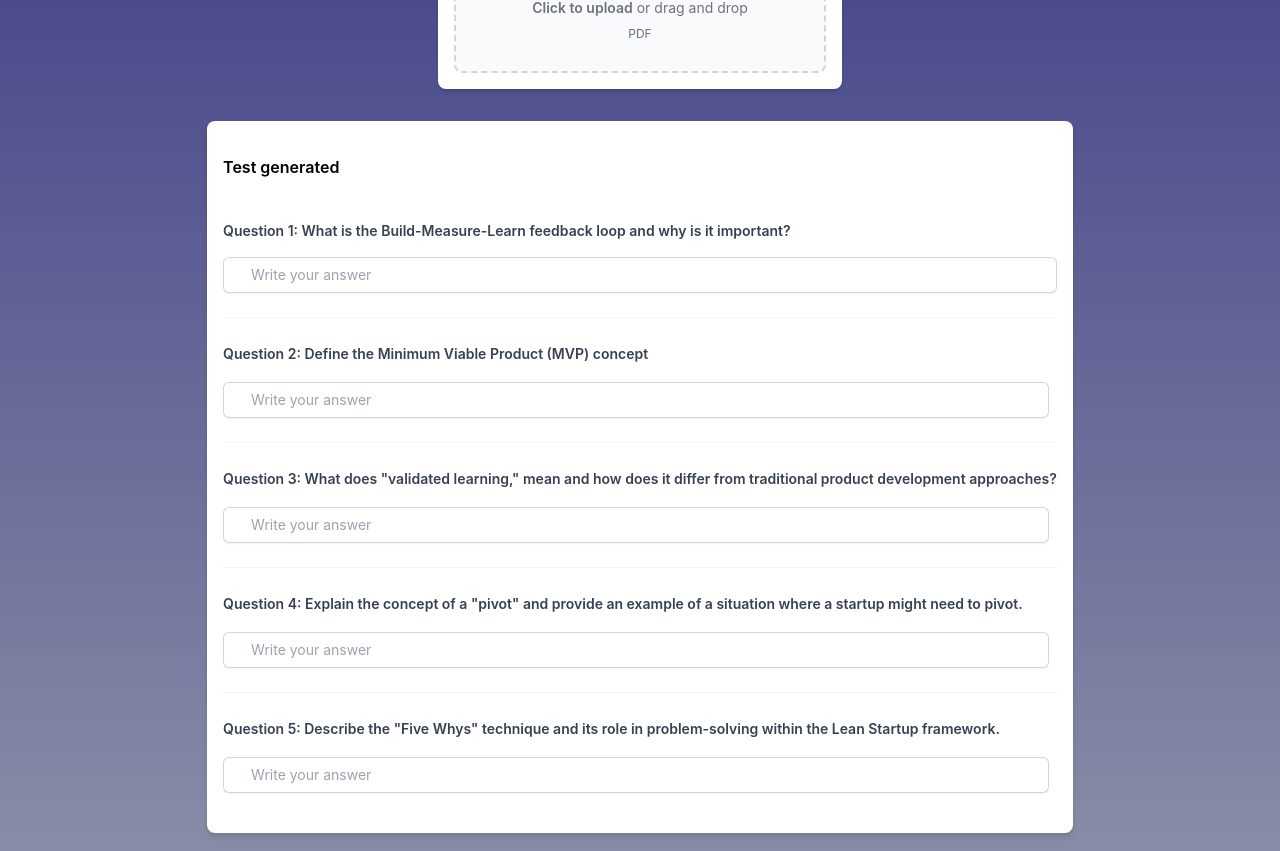
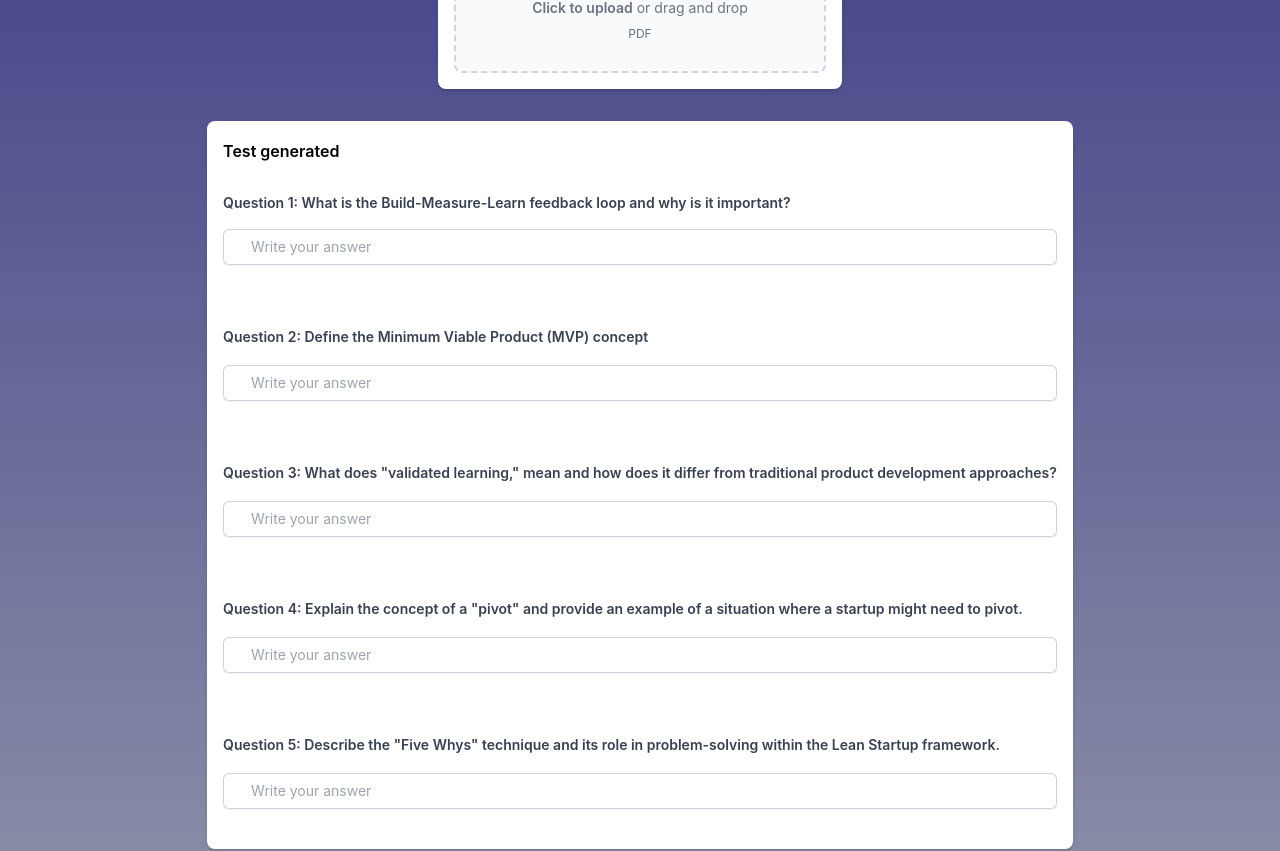
Before and after one commit to Art3Labs/ReadCert, a Next.js app: page / in a window 1280 px wide. Shown: the part 457-1308 px from the top of the page. Built offline with nearby package versions, Linux system fonts and the light colour scheme.

Commit message:
Add files via upload

```diff
--- a/pages/index.js
+++ b/pages/index.js
@@ -21,7 +21,7 @@ export default function Index() {
               certify and share your new skills
             </h2>
           </div>
-          <div className='px-5 grid gap-8 lg:grid-cols-1 sm:grid-cols-1 mx-auto content-center justify-center px-5' style={{ maxWidth: "1200px" }} >
+          <div className='px-2 grid gap-8 lg:grid-cols-1 sm:grid-cols-1 mx-auto content-center justify-center px-5' style={{ maxWidth: "1200px" }} >
 
             <article className='p-4 bg-white rounded-lg  border-gray-200 shadow-md mx-auto' style={{ maxWidth: "450px" }}>
               <div className='flex justify-between items-center mb-5 text-gray-500'>
@@ -64,14 +64,14 @@ export default function Index() {
             </article>
 
             <article className='p-4 bg-white rounded-lg  border-gray-200 shadow-md mx-auto' style={{ maxWidth: "900px" }}>
-              <div className="p-4 sm:px-0">
+
                 <h3 className="text-base font-semibold leading-7 text-gray-">Test generated</h3>
-              </div>
-              <div className="flex items-center justify-center w-full" >
-                <dl className="divide-y divide-gray-100">
+
+              <div className="grid grid-cols-1 gap-2 ">
+
                   <div className="px-4 py-6 sm:grid sm:grid-cols-1 sm:gap-2 sm:px-0">
 
-                    <dd className="mt-1 text-sm font-semibold text-gray-700 sm:mt-0">  Question 1:       What is the Build-Measure-Learn feedback loop and why is it important? </dd>
+                    <p className="mt-1 text-sm font-semibold text-gray-700">  Question 1:       What is the Build-Measure-Learn feedback loop and why is it important? </p>
 
                     <div className="relative mt-2 rounded-md shadow-sm">
                       <input
@@ -86,7 +86,7 @@ export default function Index() {
                   </div>
                   <div className="px-4 py-6 sm:grid sm:grid-cols-1 sm:gap-2 sm:px-0">
 
-                    <dd className="mt-1 text-sm font-semibold leading-6 text-gray-700 sm:col-span-2 sm:mt-0">Question 2:        Define the  Minimum Viable Product (MVP) concept</dd>
+                    <p className="mt-1 text-sm font-semibold leading-6 text-gray-700 "> Question 2:        Define the  Minimum Viable Product (MVP) concept</p>
 
                     <div className="relative mt-2 rounded-md shadow-sm">
                       <input
@@ -101,7 +101,7 @@ export default function Index() {
                   </div>
                   <div className="px-4 py-6 sm:grid sm:grid-cols-1 sm:gap-2 sm:px-0">
 
-                    <dd className="mt-1 text-sm font-semibold leading-6 text-gray-700 sm:col-span-2 sm:mt-0">Question 3:         What does "validated learning," mean and how does it differ from traditional product development approaches? </dd>
+                    <p className="mt-1 text-sm font-semibold leading-6 text-gray-700 ">Question 3:         What does "validated learning," mean and how does it differ from traditional product development approaches? </p>
 
                     <div className="relative mt-2 rounded-md shadow-sm">
                       <input
@@ -115,7 +115,7 @@ export default function Index() {
                     </div>
                   </div>
                   <div className="px-4 py-6 sm:grid sm:grid-cols-1 sm:gap-2 sm:px-0">
-                    <dd className="mt-1 text-sm font-semibold leading-6 text-gray-700 sm:col-span-2 sm:mt-0"> Question 4:       Explain the concept of a "pivot" and provide an example of a situation where a startup might need to pivot.</dd>
+                    <p className="mt-1 text-sm font-semibold leading-6 text-gray-700 "> Question 4:       Explain the concept of a "pivot" and provide an example of a situation where a startup might need to pivot.</p>
                     <div className="relative mt-2 rounded-md shadow-sm">
                       <input
                         type="text"
@@ -129,7 +129,7 @@ export default function Index() {
                   </div>
                   <div className="px-4 py-6 sm:grid sm:grid-cols-1 sm:gap-2 sm:px-0">
 
-                    <dd className="mt-1 text-sm font-semibold leading-6 text-gray-700 sm:col-span-2 sm:mt-0">Question 5:       Describe the "Five Whys" technique and its role in problem-solving within the Lean Startup framework. </dd>
+                    <p className="mt-1 text-sm font-semibold leading-6 text-gray-700">Question 5:       Describe the "Five Whys" technique and its role in problem-solving within the Lean Startup framework. </p>
 
 
                     <div className="relative mt-2 rounded-md shadow-sm">
@@ -139,12 +139,12 @@ export default function Index() {
                         id="price"
                         className="block w-full rounded-md border-0 py-1.5 pl-7 pr-20 text-gray-900 ring-1 ring-inset ring-gray-300 placeholder:text-gray-400 focus:ring-2 focus:ring-inset focus:ring-indigo-600 sm:text-sm sm:leading-6"
                         placeholder="Write your answer"
-                        style={{ minWidth: "500px" }}
+
                       />
                     </div>
                   </div>
 
-                </dl>
+
               </div>
               </article>
 
```
